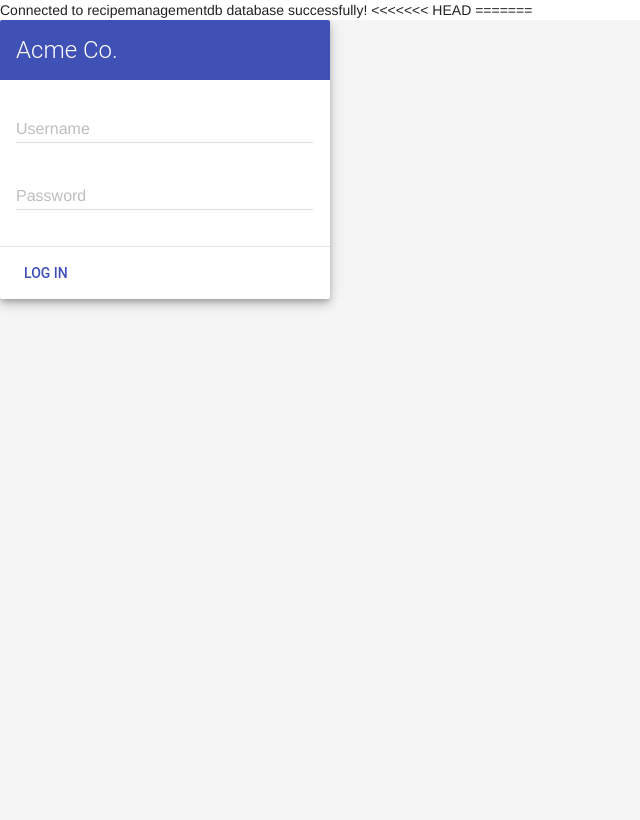
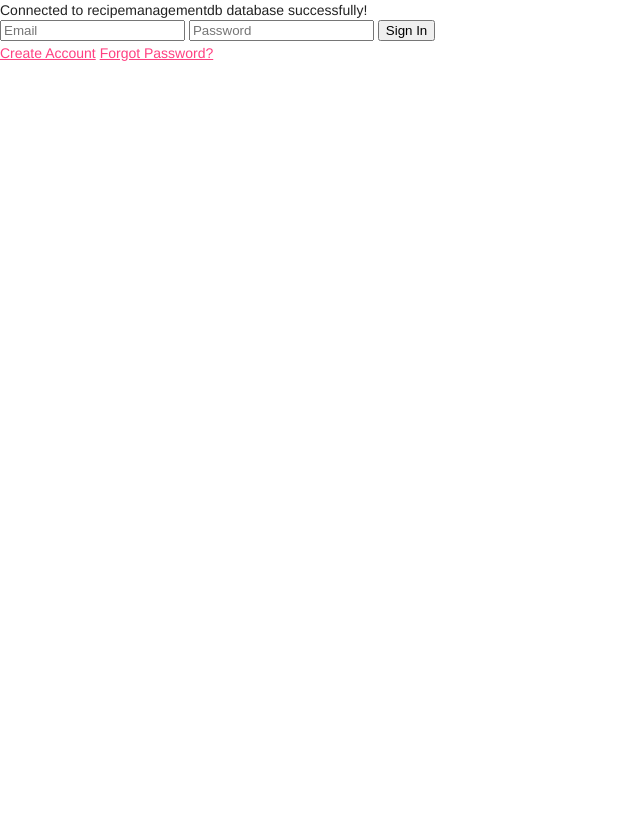
Before and after one commit to gaoyunjiemao/CSIS3280Project, a PHP site: page /login.php in a window 1280 px wide. Shown: the whole page, without its empty margins (0-640 px from the left). After the commit the page ends 61 px from the top, so only its background shows below. Run offline with PHP 8.4, Linux system fonts and the light colour scheme.

```diff
--- a/login.php
+++ b/login.php
@@ -15,49 +15,6 @@
     <script src="js/material.js"></script>
   </head>
   <body>
-<<<<<<< HEAD
-    <div class="mdl-layout mdl-js-layout mdl-color--grey-100">
-      <main class="mdl-layout__content">
-        <div class="mdl-card mdl-shadow--6dp">
-          <div class="mdl-card__title mdl-color--primary mdl-color-text--white">
-            <h2 class="mdl-card__title-text">Acme Co.</h2>
-          </div>
-          <div class="mdl-card__supporting-text">
-            <form action="#">
-              <div class="mdl-textfield mdl-js-textfield">
-                <input class="mdl-textfield__input" type="text" id="username" />
-                <label class="mdl-textfield__label" for="username">Username</label>
-              </div>
-              <div class="mdl-textfield mdl-js-textfield">
-                <input class="mdl-textfield__input" type="password" id="userpass" />
-                <label class="mdl-textfield__label" for="userpass">Password</label>
-              </div>
-            </form>
-          </div>
-          <div class="mdl-card__actions mdl-card--border">
-            <button class="mdl-button mdl-button--colored mdl-js-button mdl-js-ripple-effect">Log in</button>
-          </div>
-        </div>
-      </main>
-    </div>
-    <!-- <center>
-      <form action="#" action="" method="post">
-        <div class="demo-card-wide mdl-card mdl-shadow--2dp">
-          <div class="mdl-textfield mdl-js-textfield mdl-textfield--floating-label">
-            <input class="mdl-textfield__input" type="text" id="usernameText" name="usernameText">
-            <label class="mdl-textfield__label" for="usernameText">Username</label>
-          </div>
-          <div class="mdl-textfield mdl-js-textfield mdl-textfield--floating-label">
-            <input class="mdl-textfield__input" type="password" id="password" name="password">
-            <label class="mdl-textfield__label" for="password">Password</label>
-          </div>
-          <button class="mdl-button mdl-js-button mdl-button--raised mdl-js-ripple-effect" type="submit" name="signInButton">Sign In</button>
-          <a href="#">Create Account</a>
-          <a href="#">Forgot Password?</a>
-        </div>
-      </form>
-    </center> -->
-=======
     <form class="" action="" method="post">
       <input type="text" name="email" placeholder="Email">
       <input type="password" name="password" placeholder="Password">
@@ -104,7 +61,6 @@
 	  }
       ?>
     </form>
->>>>>>> 14a97d7164822138d9f3be303358d46d83411ee7
   </body>
 
 </html>
```
Also changed, not shown: images/recipies/100.jpg (renamed from img/100.jpg), images/recipies/101.jpg (renamed from img/101.jpg), images/recipies/102.jpg (renamed from img/102.jpg), images/recipies/103.jpg (renamed from img/103.jpg), images/recipies/104.jpg (renamed from img/104.jpg), images/recipies/105.jpg (renamed from img/105.jpg).
